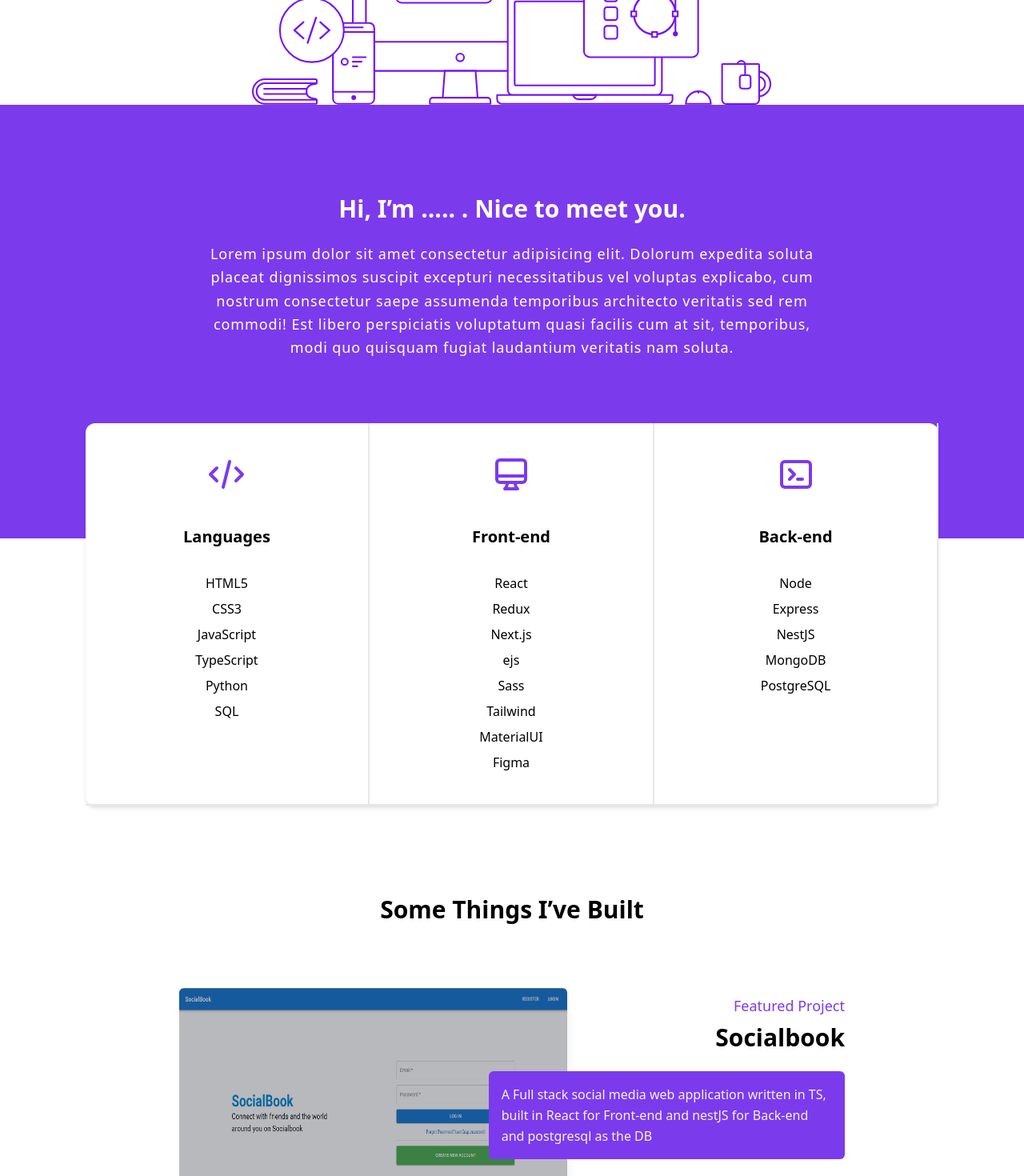
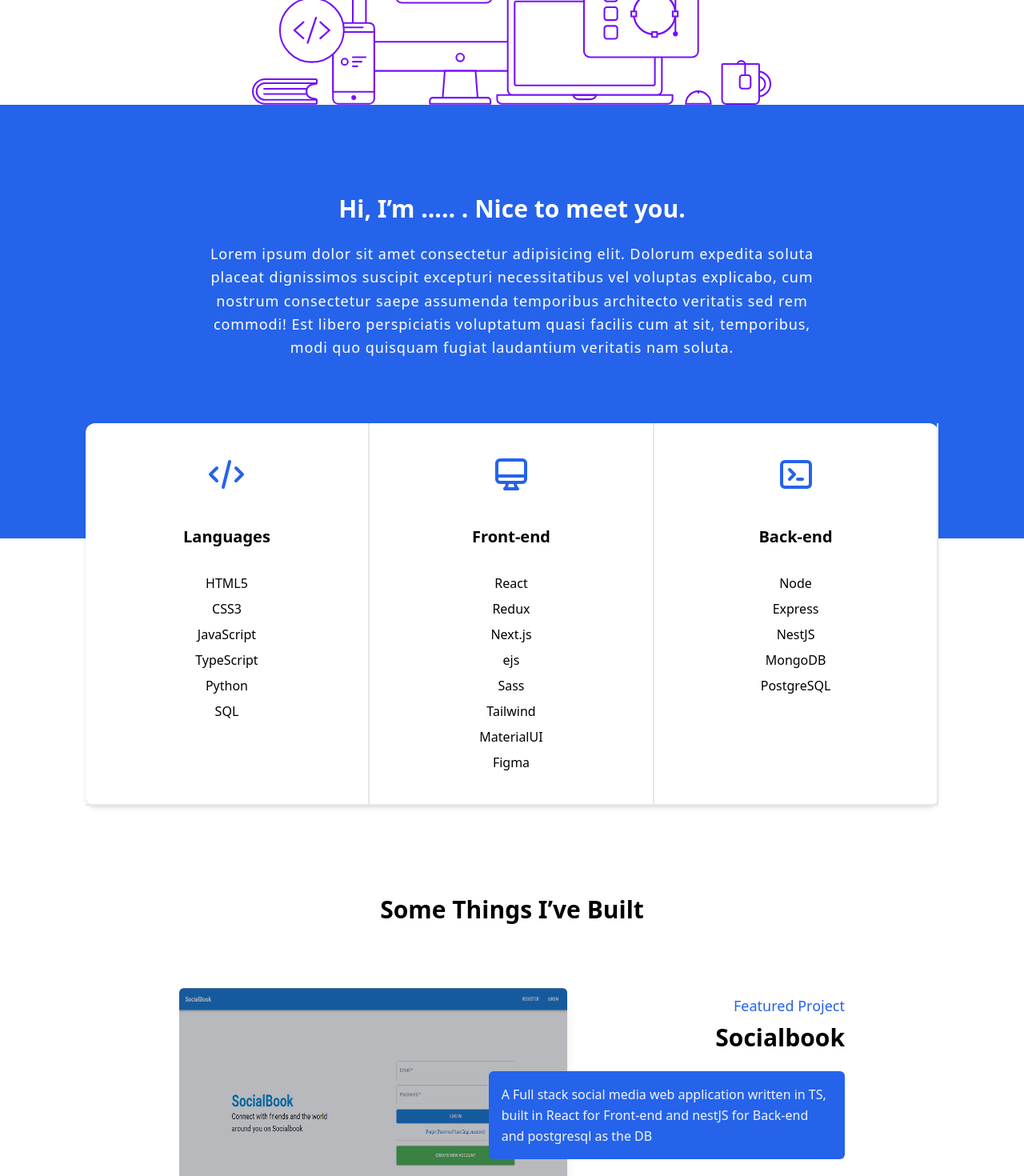
Before and after one commit to amdzy/portfolio-v1, a Next.js app: page / in a window 1280 px wide. Shown: the part 800-2270 px from the top of the page at 80% size. Built offline with nearby package versions, Linux system fonts and the light colour scheme.

Commit message:
create other projects section

```diff
--- a/components/About/About.tsx
+++ b/components/About/About.tsx
@@ -5,7 +5,7 @@ import Terminal from '../svg/Terminal';
 const About = () => {
   return (
     <>
-      <section className="bg-purple-600 text-white pt-28 pb-56" id="about">
+      <section className="bg-main text-white pt-28 pb-56" id="about">
         <h2 className="text-center text-3xl font-bold">
           Hi, I’m ..... . Nice to meet you.
         </h2>
@@ -44,12 +44,12 @@ export default About;
 
 const skills = [
   {
-    img: <Code className="h-12 w-12 text-purple-600 stroke-current" />,
+    img: <Code className="h-12 w-12 text-main stroke-current" />,
     title: 'Languages',
     items: ['HTML5', 'CSS3', 'JavaScript', 'TypeScript', 'Python', 'SQL'],
   },
   {
-    img: <Desktop className="h-12 w-12 text-purple-600 stroke-current" />,
+    img: <Desktop className="h-12 w-12 text-main stroke-current" />,
     title: 'Front-end',
     items: [
       'React',
@@ -63,7 +63,7 @@ const skills = [
     ],
   },
   {
-    img: <Terminal className="h-12 w-12 text-purple-600 stroke-current" />,
+    img: <Terminal className="h-12 w-12 text-main stroke-current" />,
     title: 'Back-end',
     items: ['Node', 'Express', 'NestJS', 'MongoDB', 'PostgreSQL'],
   },
--- a/components/FeaturedProjectCard/FeaturedProjectCard.tsx
+++ b/components/FeaturedProjects/FeaturedProjects.tsx
@@ -4,7 +4,7 @@ import External from '../svg/External';
 import Code from '../svg/Code';
 import featuredProjects from '../../data/featured-projects';
 
-const FeaturedProjectCard = () => {
+const FeaturedProjects = () => {
   const evenDesc = 'col-start-1 col-span-full md:col-start-5 lg:col-start-6';
   const evenImg = 'col-start-1 col-span-full md:col-end-8';
   const oddDesc = 'col-start-1 col-span-full md:col-end-8 text-left';
@@ -22,15 +22,15 @@ const FeaturedProjectCard = () => {
                 i % 2 == 0 ? evenDesc : oddDesc
               }`}
             >
-              <p className="text-purple-600 text-sm md:text-lg mb-2">
+              <p className="text-main text-sm md:text-lg mb-2">
                 Featured Project
               </p>
-              <h2 className="text-white text-2xl font-bold mb-6 hover:text-purple-800 w-full md:text-black md:text-3xl">
+              <h2 className="text-white text-2xl font-bold mb-6 hover:text-main w-full md:text-black md:text-3xl">
                 <Link href="/" passHref>
                   <a className="w-full block">{project.name}</a>
                 </Link>
               </h2>
-              <p className="text-gray-100 mb-6 leading-relaxed md:bg-purple-600 md:p-4 md:rounded-md text-left">
+              <p className="text-gray-100 mb-6 leading-relaxed md:bg-main md:p-4 md:rounded-md text-left">
                 {project.desc}
               </p>
               <ul
@@ -49,14 +49,14 @@ const FeaturedProjectCard = () => {
               >
                 <a
                   href={project.githubLink}
-                  className="hover:text-purple-600 focus:text-purple-600"
+                  className="hover:text-main focus:text-main"
                   aria-label="Project github page"
                 >
                   <Code />
                 </a>
                 <a
                   href={project.liveLink}
-                  className="hover:text-purple-600 focus:text-purple-600"
+                  className="hover:text-main focus:text-main"
                   aria-label="Project live page"
                 >
                   <External />
@@ -76,7 +76,7 @@ const FeaturedProjectCard = () => {
                     layout="fill"
                     className="opacity-50 md:opacity-100"
                   />
-                  <div className="absolute bg-gray-900/30 w-full h-full z-10 hover:bg-transparent transition-all duration-300"></div>
+                  <div className="absolute bg-gray-900/80 md:bg-gray-900/30 w-full h-full z-10 hover:bg-transparent transition-all duration-300"></div>
                 </a>
               </Link>
             </div>
@@ -87,4 +87,4 @@ const FeaturedProjectCard = () => {
   );
 };
 
-export default FeaturedProjectCard;
+export default FeaturedProjects;
--- /dev/null
+++ b/components/OtherProjects/OtherProjects.tsx
@@ -0,0 +1,42 @@
+import Link from 'next/link';
+import otherProjects from '../../data/other-projects';
+
+import External from '../svg/External';
+import Folder from '../svg/Folder';
+
+const OtherProjects = () => {
+  return (
+    <ul className="grid grid-cols-1 gap-8 sm:grid-cols-2 lg:grid-cols-3">
+      {otherProjects.map((project) => {
+        return (
+          <li className="shadow-md p-4" key={project.name}>
+            <div className="flex justify-between items-center mb-4">
+              <Link href={project.githubLink}>
+                <a
+                  aria-label="project github page"
+                  className="transition-all duration-150 hover:transform hover:scale-105"
+                >
+                  <Folder className="h-12 w-12 text-main" />
+                </a>
+              </Link>
+              <Link href={project.liveLink}>
+                <a aria-label="project live page" className="hover:text-main">
+                  <External />
+                </a>
+              </Link>
+            </div>
+            <h2 className=" text-2xl font-bold mb-4">{project.name}</h2>
+            <p className="mb-4 leading-relaxed tracking wide">{project.desc}</p>
+            <ul className="flex mb-4 gap-5 text-gray-800">
+              {project.tools.map((tool) => (
+                <i key={tool}>{tool}</i>
+              ))}
+            </ul>
+          </li>
+        );
+      })}
+    </ul>
+  );
+};
+
+export default OtherProjects;
--- a/components/Projects/Projects.tsx
+++ b/components/Projects/Projects.tsx
@@ -1,13 +1,35 @@
-import FeaturedProjectCard from '../FeaturedProjectCard/FeaturedProjectCard';
+import FeaturedProjects from '../FeaturedProjects/FeaturedProjects';
+import OtherProjects from '../OtherProjects/OtherProjects';
+import External from '../svg/External';
 
 const Projects = () => {
   return (
-    <section id="projects" className="p-4 md:p-8 w-11/12 max-w-4xl mx-auto">
-      <h2 className="text-center text-3xl font-semibold mb-12">
-        Some Things I’ve Built
-      </h2>
-      <FeaturedProjectCard />
-    </section>
+    <>
+      <section id="projects" className="p-4 md:p-8 w-11/12 max-w-4xl mx-auto">
+        <h2 className="text-center text-3xl font-semibold mb-12">
+          Some Things I’ve Built
+        </h2>
+        <FeaturedProjects />
+      </section>
+      <section
+        id="projects"
+        className="p-4 md:p-8 w-11/12 max-w-4xl mx-auto mt-12"
+      >
+        <h2 className="text-center text-3xl font-semibold mb-12">
+          Other Noteworthy Projects
+        </h2>
+        <OtherProjects />
+        <a
+          href="https://github.com/Soul-Remix"
+          target="_blank"
+          rel="noreferrer"
+          className="flex items-center text-lg max-w-max mx-auto p-4 border-2 border-main rounded-full mt-20 mb-20 text-main hover:text-white hover:bg-main transition-all duration-300"
+        >
+          See More on Github
+          <External />
+        </a>
+      </section>
+    </>
   );
 };
 
--- a/components/ResponsiveNavBar/ResponsiveNavBar.tsx
+++ b/components/ResponsiveNavBar/ResponsiveNavBar.tsx
@@ -14,17 +14,15 @@ const ResponsiveNavBar = () => {
 
 const navLinks = [
   <Link href={'#about'} key="1">
-    <a className="no-underline text-gray-800 text-lg hover:text-gray-600">
-      About
-    </a>
+    <a className="no-underline text-gray-800 text-lg hover:text-main">About</a>
   </Link>,
   <Link href={'#projects'} key="2">
-    <a className="no-underline text-gray-800 text-lg hover:text-gray-600">
+    <a className="no-underline text-gray-800 text-lg hover:text-main">
       Projects
     </a>
   </Link>,
   <Link href="#contact" key="3">
-    <a className="no-underline text-purple-600 text-lg  border-2 border-purple-600 rounded-full p-2 pr-4 pl-4 hover:text-white hover:bg-purple-600 focus:text-white focus:bg-purple-600">
+    <a className="no-underline text-main text-lg  border-2 border-main rounded-full p-2 pr-4 pl-4 hover:text-white hover:bg-main focus:text-white focus:bg-main transition-all duration-300">
       Say hello
     </a>
   </Link>,
--- /dev/null
+++ b/components/svg/Folder.tsx
@@ -0,0 +1,20 @@
+const Folder = ({ className }: { className?: string }) => {
+  return (
+    <svg
+      xmlns="http://www.w3.org/2000/svg"
+      className={`${className || 'h-6 w-6'}`}
+      fill="none"
+      viewBox="0 0 24 24"
+      stroke="currentColor"
+    >
+      <path
+        strokeLinecap="round"
+        strokeLinejoin="round"
+        strokeWidth={2}
+        d="M3 7v10a2 2 0 002 2h14a2 2 0 002-2V9a2 2 0 00-2-2h-6l-2-2H5a2 2 0 00-2 2z"
+      />
+    </svg>
+  );
+};
+
+export default Folder;
--- /dev/null
+++ b/data/other-projects.tsx
@@ -0,0 +1,39 @@
+const otherProjects = [
+  {
+    name: 'Members Only',
+    desc: 'A web site that hosts an exclusive clubhouse where members can write anonymous posts. Only members of the club can see who the author of a post is.',
+    tools: ['EJS', 'express', 'mongoDB'],
+    githubLink: 'https://github.com/Soul-Remix/members-only',
+    liveLink: 'https://serene-crag-11264.herokuapp.com/',
+  },
+  {
+    name: 'Resume Builder',
+    desc: 'A React app which allows users to create their own resume using a ready template and download it in a PDF format.',
+    tools: ['React', 'React-to-print'],
+    githubLink: 'https://github.com/Soul-Remix/resume-builder',
+    liveLink: 'https://soul-remix.github.io/resume-builder/',
+  },
+  {
+    name: 'Weather app',
+    desc: 'A weather application made with HTML,CSS and JS using Open Weather API',
+    tools: ['HTML5', 'CSS3', 'JS'],
+    githubLink: 'https://github.com/Soul-Remix/weather-app',
+    liveLink: 'https://soul-remix.github.io/weather-app/',
+  },
+  {
+    name: 'The Maze',
+    desc: 'A randomly generated maze, Your goal is to control the ball and reach the box at the bottom-right corner, built in JS using matter.js',
+    tools: ['HTML5', 'CSS3', 'JS', 'matter.js'],
+    githubLink: 'https://github.com/Soul-Remix/the-maze',
+    liveLink: 'https://soul-remix.github.io/maze/',
+  },
+  {
+    name: 'Calculator',
+    desc: 'A calculator made with html, css and vanilla javascript',
+    tools: ['HTML5', 'CSS3', 'JS'],
+    githubLink: 'https://github.com/Soul-Remix/calculator',
+    liveLink: 'https://soul-remix.github.io/calculator/',
+  },
+];
+
+export default otherProjects;
--- a/tailwind.config.js
+++ b/tailwind.config.js
@@ -3,7 +3,11 @@ module.exports = {
   purge: ['./pages/**/*.{js,ts,jsx,tsx}', './components/**/*.{js,ts,jsx,tsx}'],
   darkMode: false, // or 'media' or 'class'
   theme: {
-    extend: {},
+    extend: {
+      colors: {
+        main: '#2563EB',
+      },
+    },
   },
   variants: {
     extend: {},
```
